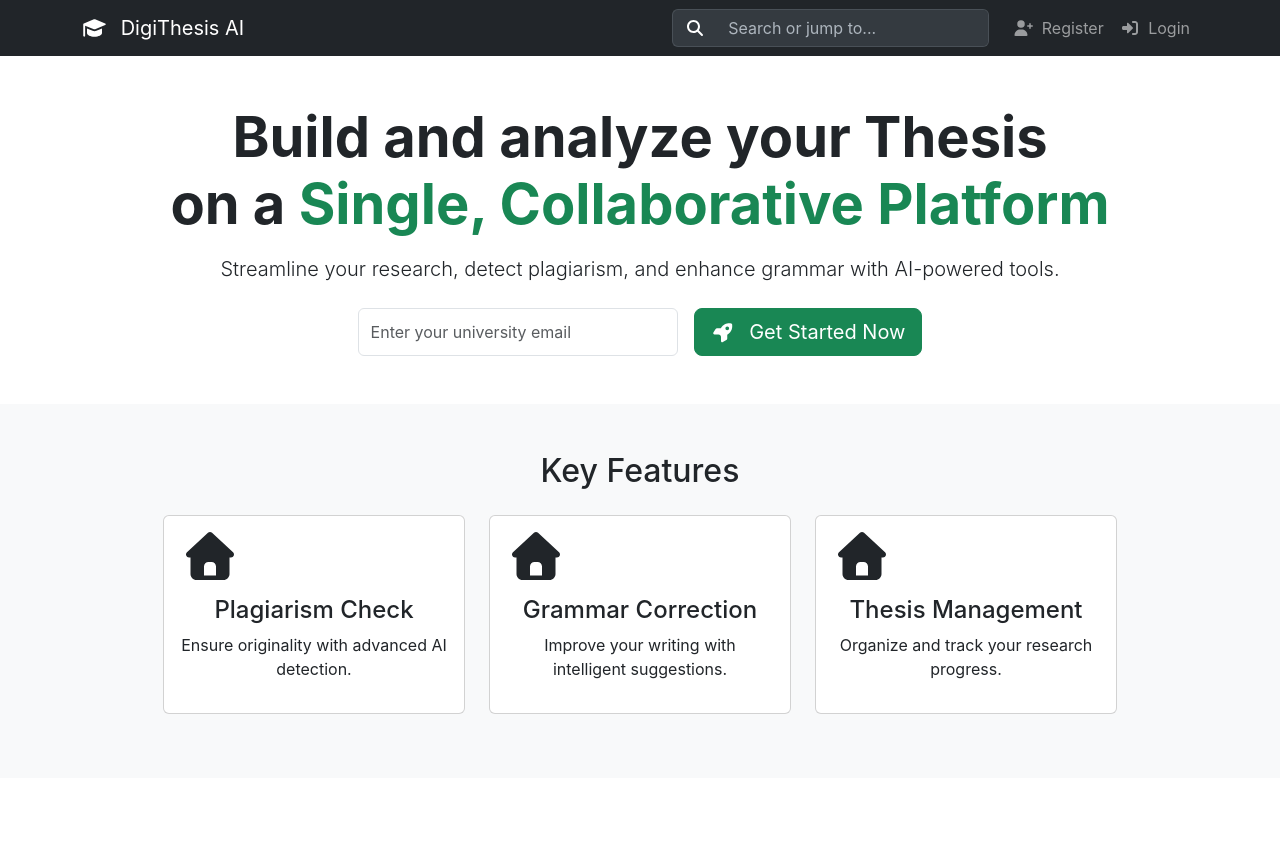
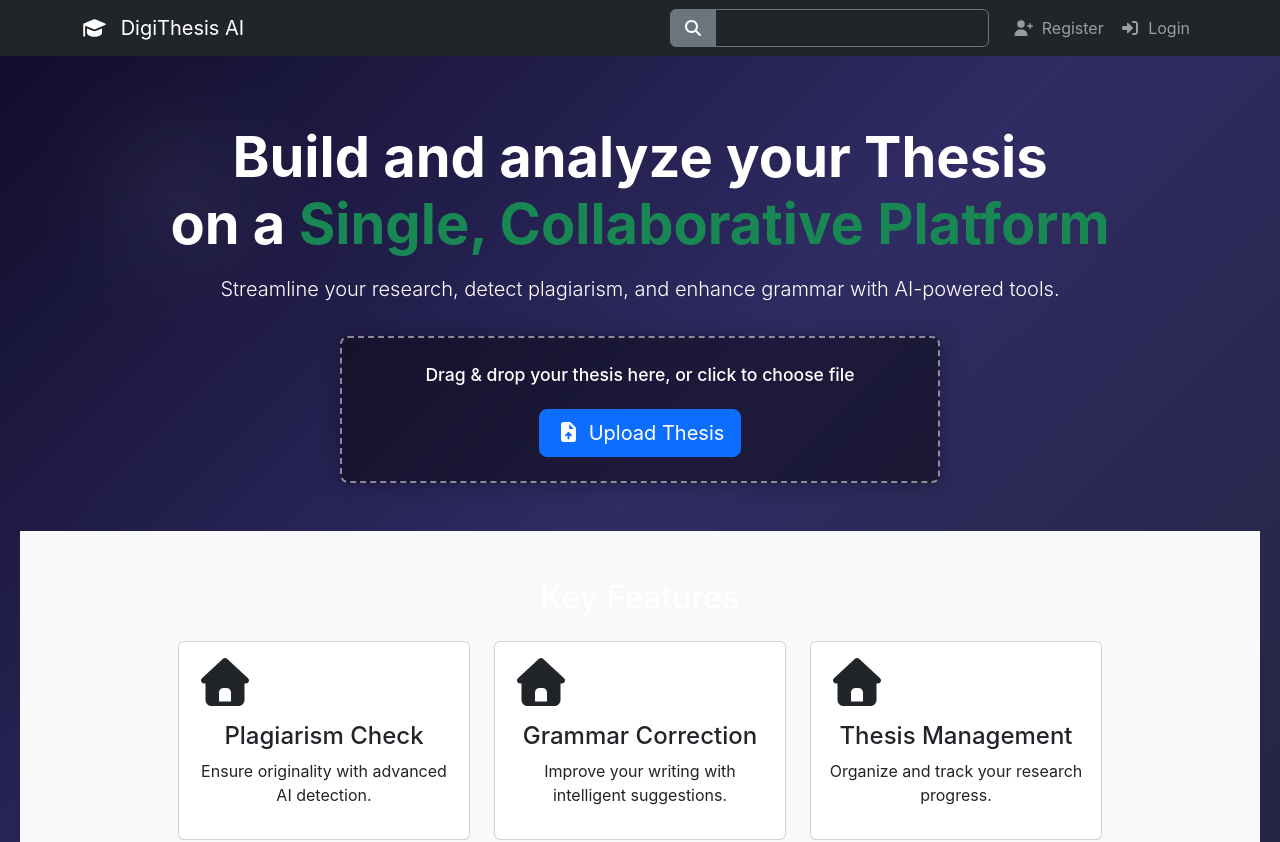
Before and after one commit to Shuvo1998/digi-thesis-ai-project, a React (Create React App) app in the folder frontend/: page / in a window 1280 px wide. Shown: the top 842 px of the page. Built offline with nearby package versions, Linux system fonts and the light colour scheme.

Commit message:
HomePage refined

```diff
--- a/frontend/src/pages/HomePage.js
+++ b/frontend/src/pages/HomePage.js
@@ -1,40 +1,202 @@
 // frontend/src/pages/HomePage.js
-import React from 'react';
+import React, { useState, useRef } from 'react';
+import { Link, useNavigate } from 'react-router-dom';
 import { FontAwesomeIcon } from '@fortawesome/react-fontawesome';
-import { faRocket, faHome } from '@fortawesome/free-solid-svg-icons';
-
-// You might import a motion component if using Framer Motion
-// import { motion } from 'framer-motion';
+import { faRocket, faHome, faFileUpload } from '@fortawesome/free-solid-svg-icons';
+import { motion } from 'framer-motion';
 
 const HomePage = () => {
+    const [selectedFile, setSelectedFile] = useState(null);
+    const fileInputRef = useRef(null);
+    const navigate = useNavigate();
+
+    const handleFileChange = (event) => {
+        setSelectedFile(event.target.files[0]);
+        console.log('Selected file:', event.target.files[0]?.name);
+    };
+
+    const handleUploadClick = () => {
+        // --- Future Logic Placeholder ---
+        // Check if the user is logged in here.
+        // Example (requires UserContext):
+        // const { user } = useContext(UserContext);
+        // if (!user) {
+        //   navigate('/login'); // Redirect to login page if not logged in
+        //   return;
+        // }
+        // --- End Future Logic Placeholder ---
+
+        if (selectedFile) {
+            // If a file is already selected, proceed with "upload" action
+            console.log('Attempting to upload file:', selectedFile.name);
+            alert(`Simulating upload of: ${selectedFile.name}. Backend integration comes later!`);
+            setSelectedFile(null); // Clear selected file after "upload"
+        } else {
+            // If no file is selected, open the file dialog
+            fileInputRef.current.click();
+        }
+    };
+
+    // Define some animation variants for Framer Motion
+    const containerVariants = {
+        hidden: { opacity: 0 },
+        visible: {
+            opacity: 1,
+            transition: {
+                delayChildren: 0.5,
+                staggerChildren: 0.15
+            }
+        }
+    };
+
+    const itemVariants = {
+        hidden: { y: 50, opacity: 0 },
+        visible: {
+            y: 0,
+            opacity: 1,
+            transition: {
+                type: "spring",
+                stiffness: 100,
+                damping: 10
+            }
+        }
+    };
+
+    const buttonVariants = {
+        hover: {
+            scale: 1.05,
+            boxShadow: "0px 0px 8px rgba(255,255,255,0.5)",
+            transition: {
+                duration: 0.3,
+                yoyo: Infinity
+            }
+        },
+        tap: { scale: 0.95 }
+    };
+
+    // Variants for a continuously animating background element
+    const floatingElementVariants = {
+        animate: {
+            y: ["0%", "5%", "-5%", "0%"],
+            x: ["0%", "2%", "-2%", "0%"],
+            rotate: [0, 5, -5, 0],
+            scale: [1, 1.02, 0.98, 1],
+            transition: {
+                duration: 8,
+                ease: "easeInOut",
+                repeat: Infinity,
+                repeatType: "mirror"
+            }
+        }
+    };
+
     return (
         <div className="homepage-container text-center py-5">
             {/* Hero Section */}
             <section className="hero-section mb-5">
-                {/* Example: A div for animated background elements */}
-                <div className="animated-background-elements">
-                    {/* These would be divs or SVGs with CSS animations */}
-                    {/* <motion.div animate={{ y: [0, 10, 0] }} transition={{ repeat: Infinity, duration: 5 }} className="floating-element-1"></motion.div> */}
-                    {/* <motion.div animate={{ x: [0, -5, 0] }} transition={{ repeat: Infinity, duration: 7 }} className="floating-element-2"></motion.div> */}
-                </div>
+                {/* Animated Background Elements */}
+                <motion.div
+                    className="animated-blob"
+                    variants={floatingElementVariants}
+                    animate="animate"
+                    style={{
+                        position: 'absolute',
+                        top: '10%',
+                        left: '10%',
+                        width: '100px',
+                        height: '100px',
+                        borderRadius: '50%',
+                        background: 'rgba(255, 255, 255, 0.1)',
+                        filter: 'blur(50px)',
+                        zIndex: 0
+                    }}
+                ></motion.div>
+                <motion.div
+                    className="animated-blob"
+                    variants={floatingElementVariants}
+                    animate="animate"
+                    style={{
+                        position: 'absolute',
+                        bottom: '15%',
+                        right: '15%',
+                        width: '120px',
+                        height: '120px',
+                        borderRadius: '50%',
+                        background: 'rgba(255, 255, 255, 0.08)',
+                        filter: 'blur(60px)',
+                        zIndex: 0,
+                        animationDelay: '2s'
+                    }}
+                ></motion.div>
 
-                <h1 className="display-4 fw-bold mb-3">
-                    Build and analyze your Thesis <br /> on a <span className="text-success">Single, Collaborative Platform</span>
-                </h1>
-                <p className="lead mb-4">
-                    Streamline your research, detect plagiarism, and enhance grammar with AI-powered tools.
-                </p>
 
-                <div className="d-flex justify-content-center gap-3">
-                    <input
-                        type="email"
-                        className="form-control w-25"
-                        placeholder="Enter your university email"
-                    />
-                    <button className="btn btn-success btn-lg">
-                        <FontAwesomeIcon icon={faRocket} className="me-2" /> Get Started Now
-                    </button>
-                    {/* Add another button like "Explore Features" or "Try AI Demo" */}
+                {/* Content with z-index to stay above background elements */}
+                <div style={{ position: 'relative', zIndex: 1 }}>
+
+                    {/* Animate the main heading */}
+                    <motion.h1
+                        className="display-4 fw-bold mb-3"
+                        variants={itemVariants}
+                        initial="hidden"
+                        animate="visible"
+                    >
+                        Build and analyze your Thesis <br /> on a <span className="text-success">Single, Collaborative Platform</span>
+                    </motion.h1>
+
+                    {/* Animate the lead paragraph */}
+                    <motion.p
+                        className="lead mb-4"
+                        variants={itemVariants}
+                        initial="hidden"
+                        animate="visible"
+                    >
+                        Streamline your research, detect plagiarism, and enhance grammar with AI-powered tools.
+                    </motion.p>
+
+                    {/* UPDATED: Thesis Upload/Login Call to Action */}
+                    {/* New wrapper for the bordered look */}
+                    <motion.div
+                        className="upload-thesis-box d-flex flex-column align-items-center justify-content-center p-4 rounded-3"
+                        variants={containerVariants}
+                        initial="hidden"
+                        animate="visible"
+                    >
+                        {/* Hidden File Input */}
+                        <input
+                            type="file"
+                            ref={fileInputRef}
+                            onChange={handleFileChange}
+                            style={{ display: 'none' }}
+                            accept=".pdf,.docx,.doc"
+                        />
+
+                        {/* Display selected file name / prompt */}
+                        <motion.div
+                            className="file-display mb-3"
+                            variants={itemVariants}
+                        >
+                            <p className="text-white mb-1">
+                                {selectedFile ? `Selected: ${selectedFile.name}` : "Drag & drop your thesis here, or click to choose file"}
+                            </p>
+                            {selectedFile && (
+                                <small className="text-muted">{selectedFile.size ? `${(selectedFile.size / 1024 / 1024).toFixed(2)} MB` : ''}</small>
+                            )}
+                        </motion.div>
+
+
+                        {/* Button to trigger file selection or initiate upload */}
+                        <motion.button
+                            className="btn btn-primary btn-lg" // Kept as btn-primary
+                            onClick={handleUploadClick}
+                            variants={itemVariants}
+                            whileHover="hover"
+                            whileTap="tap"
+                        >
+                            <FontAwesomeIcon icon={faFileUpload} className="me-2" />
+                            Upload Thesis
+                        </motion.button>
+
+                    </motion.div>
                 </div>
             </section>
 
@@ -65,8 +227,6 @@
                     </div>
                 </div>
             </section>
-
-            {/* Further sections: Testimonials, CTA, etc. */}
         </div>
     );
 };
--- a/frontend/src/styles/global.css
+++ b/frontend/src/styles/global.css
@@ -1,54 +1,114 @@
-/* frontend/src/styles/global.css */
-
-/* ... (previous global styles like html, body, .App, .App main) ... */
-
-/* Custom styles for the Header's search input */
-.navbar .input-group .input-group-text {
-    background-color: #343a40 !important;
-    /* Slightly darker than default bg-dark for contrast */
-    border-color: #495057 !important;
-    /* A subtle border color */
-    border-right: none !important;
-    /* Remove border between icon and input */
-    transition: all 0.2s ease-in-out;
-    /* Smooth transition for hover/focus */
+html,
+body,
+#root {
+    height: 100%;
+    margin: 0;
+    padding: 0;
 }
 
-.navbar .form-control {
-    background-color: #343a40 !important;
-    /* Match input group text background */
-    color: #fff !important;
-    /* White text */
-    border-color: #495057 !important;
-    /* Subtle border color */
-    border-left: none !important;
-    /* Remove border between input and icon */
-    box-shadow: none !important;
-    /* Remove default Bootstrap focus shadow */
-    transition: all 0.2s ease-in-out;
-    /* Smooth transition for hover/focus */
+.App {
+    min-height: 100vh;
+    /* Ensure the app container takes at least full viewport height */
+    display: flex;
+    /* Use flexbox to organize content vertically if needed */
+    flex-direction: column;
+    /* Your gradient background */
+    background: linear-gradient(135deg, #1A2A6C, #B21F1F, #FDBB2D);
+    /* Eye-catching gradient */
 }
 
-.navbar .form-control::placeholder {
-    color: #adb5bd !important;
-    /* Lighter placeholder text */
-    opacity: 1;
-    /* Ensure opacity is full */
+/* Basic styling for main content area to sit on top of the background */
+.App main {
+    flex-grow: 1;
+    /* Allows main content to expand */
+    padding: 20px;
+    /* Add some padding */
+    color: #fff;
+    /* Light text color for dark background */
+    z-index: 1;
+    /* Ensure content is above any animated background elements */
+    position: relative;
+    /* Needed for z-index to work against static elements */
 }
 
-/* Focus state for the input field */
-.navbar .form-control:focus {
-    background-color: #495057 !important;
-    /* Slightly lighten background on focus */
-    border-color: #007bff !important;
-    /* Eye-catching blue border on focus */
-    box-shadow: 0 0 0 0.25rem rgba(0, 123, 255, 0.25) !important;
-    /* Custom focus ring */
+.App {
+    min-height: 100vh;
+    display: flex;
+    flex-direction: column;
+    /* Updated eye-catching gradient */
+    background: linear-gradient(135deg, #0f0c29, #302b63, #24243e);
+    /* A darker, yet deep and vibrant gradient */
+    /* Or a brighter one, if preferred: */
+    /* background: linear-gradient(135deg, #FF6B6B, #556270); */
+    /* background: linear-gradient(135deg, #4facfe 0%, #00f2fe 100%); */
+    /* background: linear-gradient(135deg, #a18cd1 0%, #fbc2eb 100%); */
+
+    overflow: hidden;
+    /* To prevent overflow from floating elements */
+    position: relative;
+    /* Needed for absolute positioning of floating elements */
 }
 
-/* Hover state for the entire input group (optional, if you want a subtle glow) */
-.navbar .input-group:hover .input-group-text,
-.navbar .input-group:hover .form-control {
-    border-color: #6c757d !important;
-    /* Slightly lighter border on hover */
+/* Basic styling for main content area to sit on top of the background */
+.App main {
+    flex-grow: 1;
+    padding: 20px;
+    color: #fff;
+    /* z-index is handled by the wrapper div in HomePage.js now */
+    /* position: relative; */
 }
+
+/* Styling for the animated background blobs */
+.animated-blob {
+    /* Styles are mostly inline in HomePage.js, but you can add base styles here */
+    position: absolute;
+    /* You might add more styles here if needed, e.g., default size if not inline */
+}
+
+
+/* Styles for the new thesis upload box on the homepage */
+.upload-thesis-box {
+    background-color: rgba(0, 0, 0, 0.4);
+    /* Semi-transparent dark background */
+    border: 2px dashed rgba(255, 255, 255, 0.5);
+    /* Dashed white border */
+    padding: 3rem 2rem;
+    /* More padding for a spacious feel */
+    width: 100%;
+    /* Take full width of parent flex item */
+    max-width: 600px;
+    /* Limit max width for better readability */
+    margin: 2rem auto 0 auto;
+    /* Center it below the heading, add top margin */
+    box-shadow: 0px 0px 20px rgba(0, 0, 0, 0.3);
+    /* Subtle shadow for depth */
+    transition: all 0.3s ease;
+    /* Smooth transition for hover effects */
+}
+
+.upload-thesis-box:hover {
+    border-color: #007bff;
+    /* Highlight border on hover */
+    box-shadow: 0px 0px 25px rgba(0, 123, 255, 0.4);
+    /* More prominent shadow on hover */
+}
+
+.upload-thesis-box .file-display p {
+    font-size: 1.1rem;
+    font-weight: 500;
+    color: #e9ecef;
+    /* Lighter text for the prompt */
+}
+
+.upload-thesis-box .file-display small {
+    color: #ced4da;
+    /* Slightly muted text for file size */
+}
+
+.upload-thesis-box .btn-primary {
+    min-width: 200px;
+    /* Give the button a fixed width */
+}
+
+
+/* ... (rest of your global styles like navbar search input, animated-blob etc.) ... */
```
